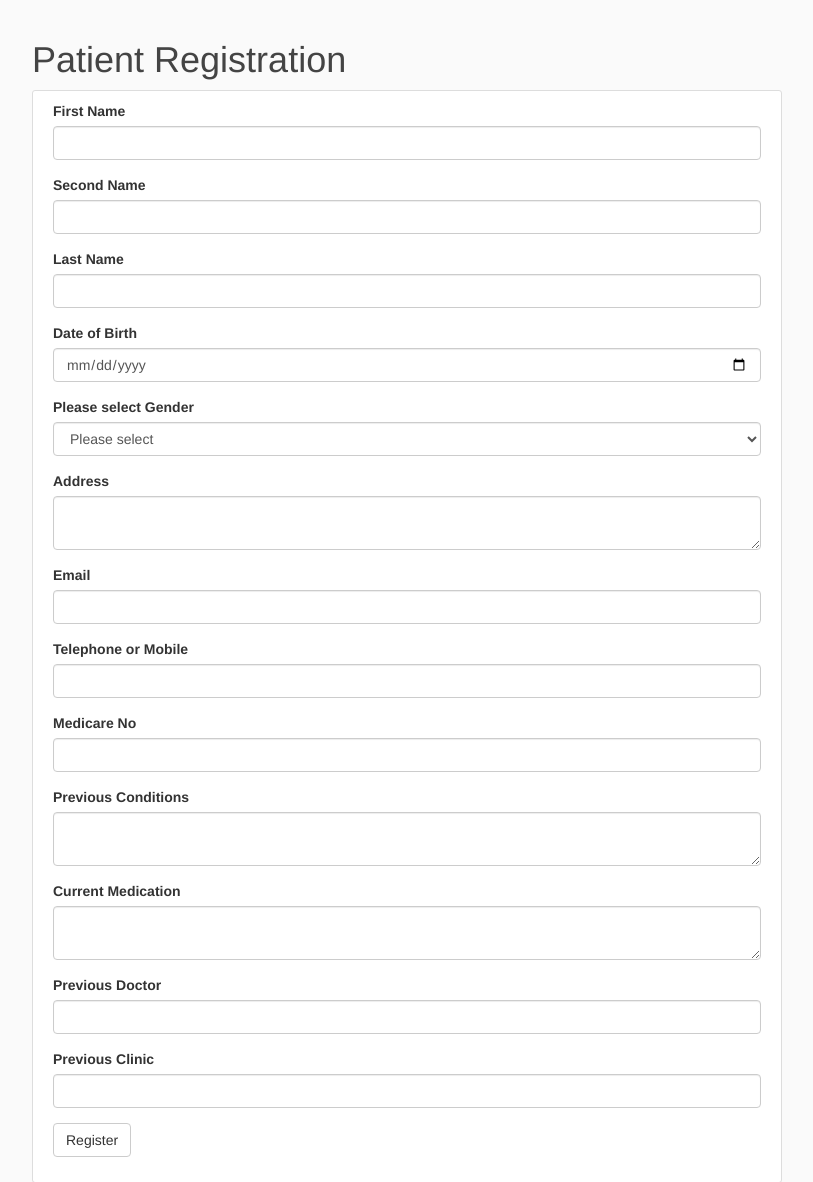
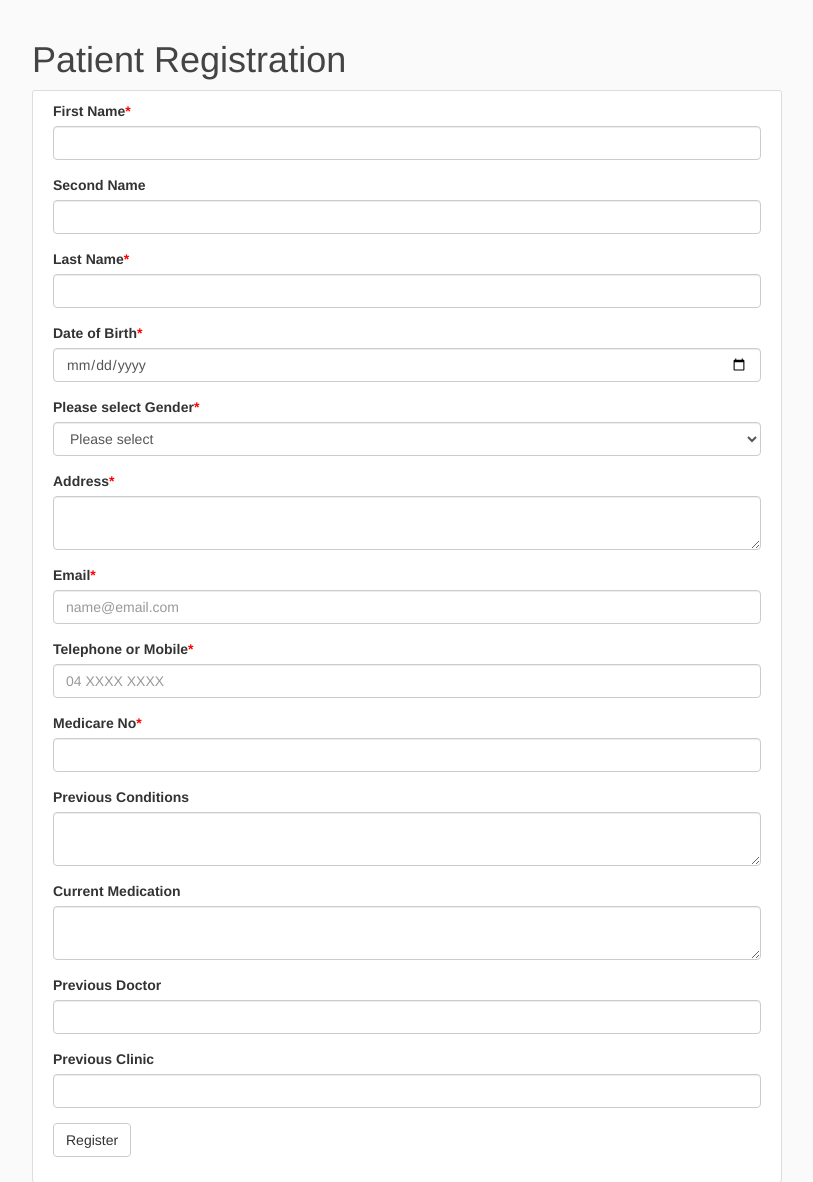
Before and after one commit to kokaruk/IOT-A2, a Flask app: page /register in a window 1280 px wide. Shown: the part 52-1234 px from the top of the page, without its empty margins (38-851 px from the left). Run offline with Flask 2, Linux system fonts and the light colour scheme; parts of the project's set-up code (start-up, migrations or seed data) failed here and were passed over; some libraries are stand-ins or nearby versions.

Commit message:
api eror and some form work

```diff
--- a/MAPS/forms.py
+++ b/MAPS/forms.py
@@ -17,8 +17,14 @@ class RegistrationForm(FlaskForm):
                          validators=[DataRequired()])
     address = TextAreaField('Address',
                             validators=[DataRequired()])
-    email = EmailField(label="Email", validators=[DataRequired(), Email()])
+    email = EmailField(label="Email",
+                       render_kw={"placeholder": "name@email.com",
+                                  "pattern": "^[a-zA-Z0-9.!#$%&’*+/=?^_`{|}~-]+@[a-zA-Z0-9-]+(?:\.[a-zA-Z0-9-]+)*$"},
+                       validators=[DataRequired(), Email()])
     phone = TelField('Telephone or Mobile',
+                     render_kw={
+                         "placeholder": "04 XXXX XXXX",
+                     "pattern": "^(\(04\)|04|\+614)([ ]?\d){8}$"},
                      validators=[DataRequired()])
     medicare = StringField('Medicare No',
                            validators=[Length(min=9, max=10, message="Medicare No. has to be 10 digits"),
--- a/MAPS/static/main.css
+++ b/MAPS/static/main.css
@@ -78,6 +78,11 @@ a.article-title:hover {
     font-size: 2.5rem;
 }
 
+.form-group.required .control-label:after {
+   content:"*";
+   color:red;
+}
+
 /*override bootstrap*/
 input[type="date"].form-control, input[type="time"].form-control, input[type="datetime-local"].form-control, input[type="month"].form-control {
     line-height: inherit !important;
```
